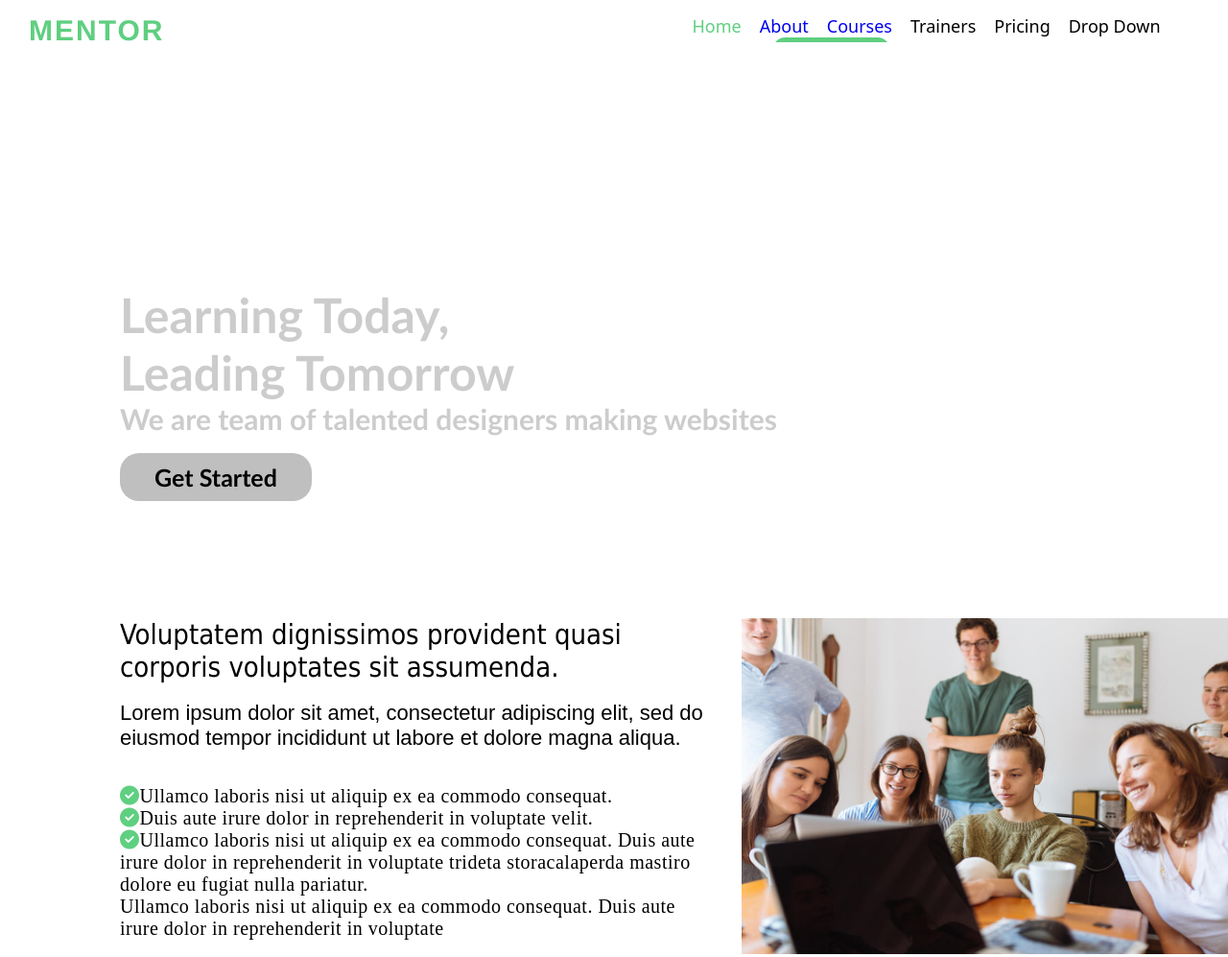
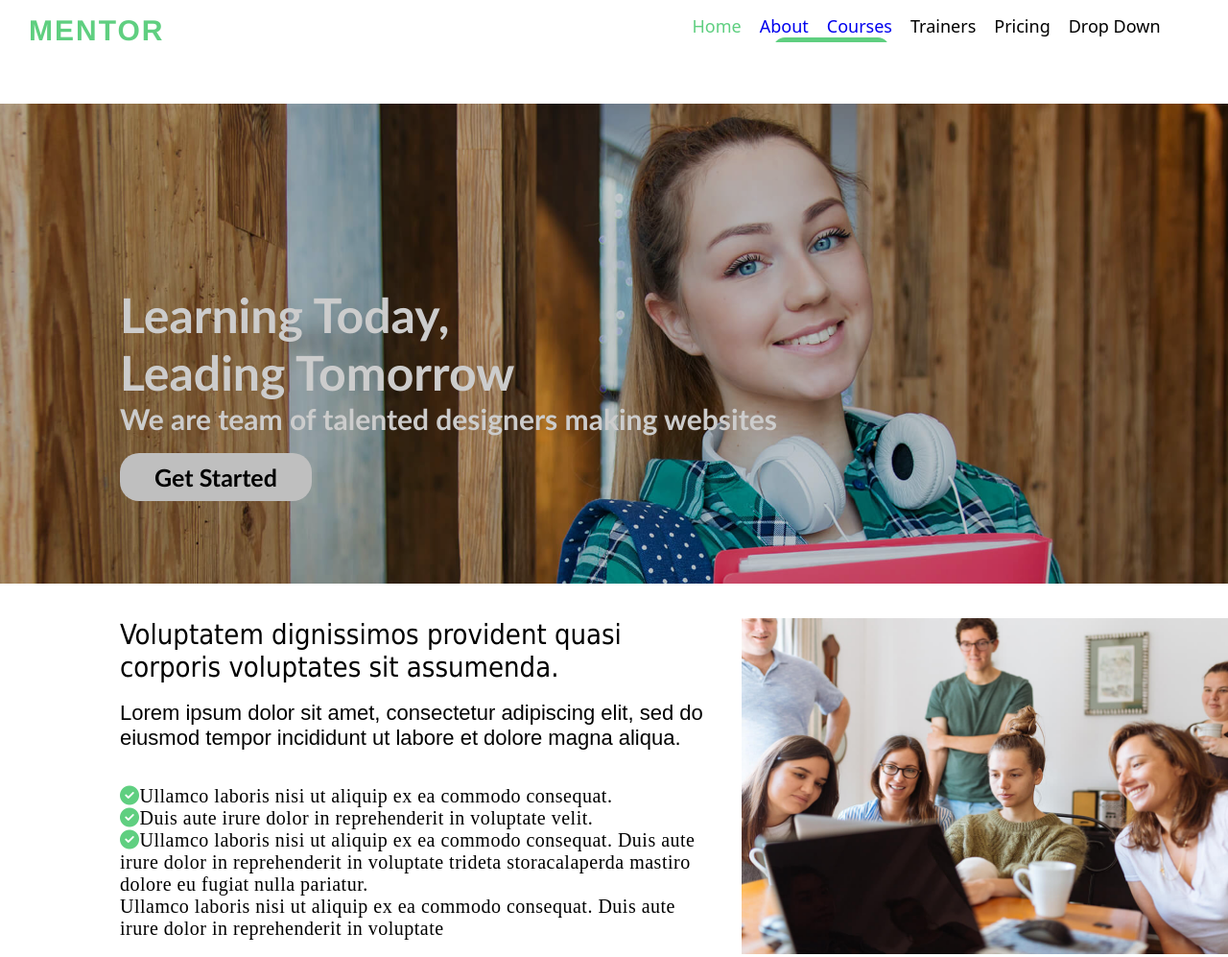
Before and after one commit to Tarun14536/Pro, a plain HTML site: page index.html in a window 1280 px wide. Shown: the top 997 px of the page at 96% size. Drawn offline with Linux system fonts and the light colour scheme.

Commit message:
Update menty.css

```diff
--- a/menty.css
+++ b/menty.css
@@ -58,7 +58,7 @@ header{
     padding-left:10px;
 }
 .i1{
-    background-image: url("/hero-bg.jpg");
+    background-image: url("assets/hero-bg.jpg");
     filter:brightness(80%);
     min-height: 500px;
     background-attachment: fixed;
```
